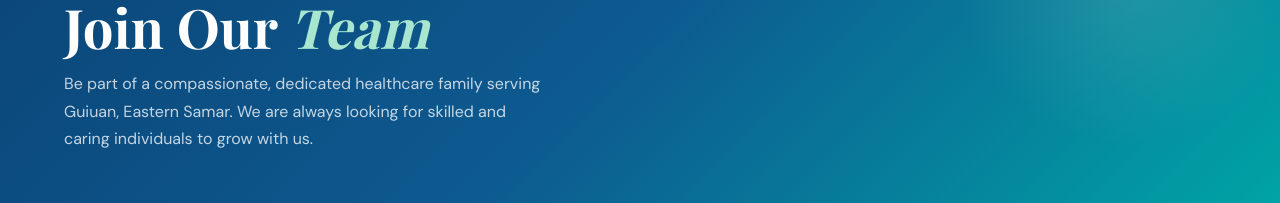
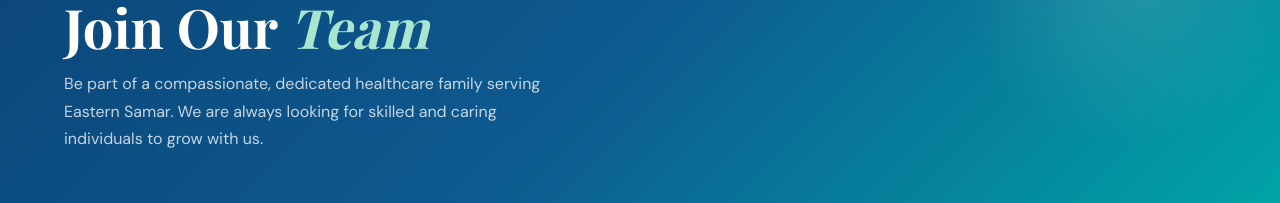
Before and after one commit to rsevill/ponferrada-spa, a React (Vite) app: page /#/apply in a window 1280 px wide. Shown: the part 211-414 px from the top of the page. Built offline with nearby package versions, Linux system fonts and the light colour scheme; a web font is replaced by a local one.

Commit message:
deleted "Guiuan"  in apply page

```diff
--- a/src/pages/Apply.jsx
+++ b/src/pages/Apply.jsx
@@ -73,7 +73,7 @@ export default function Apply() {
         <div className="ap-hero-content reveal">
           <span className="section-tag section-tag--light">Careers</span>
           <h1>Join Our <em>Team</em></h1>
-          <p>Be part of a compassionate, dedicated healthcare family serving Guiuan, Eastern Samar. We are always looking for skilled and caring individuals to grow with us.</p>
+          <p>Be part of a compassionate, dedicated healthcare family serving Eastern Samar. We are always looking for skilled and caring individuals to grow with us.</p>
         </div>
       </div>
 
```
